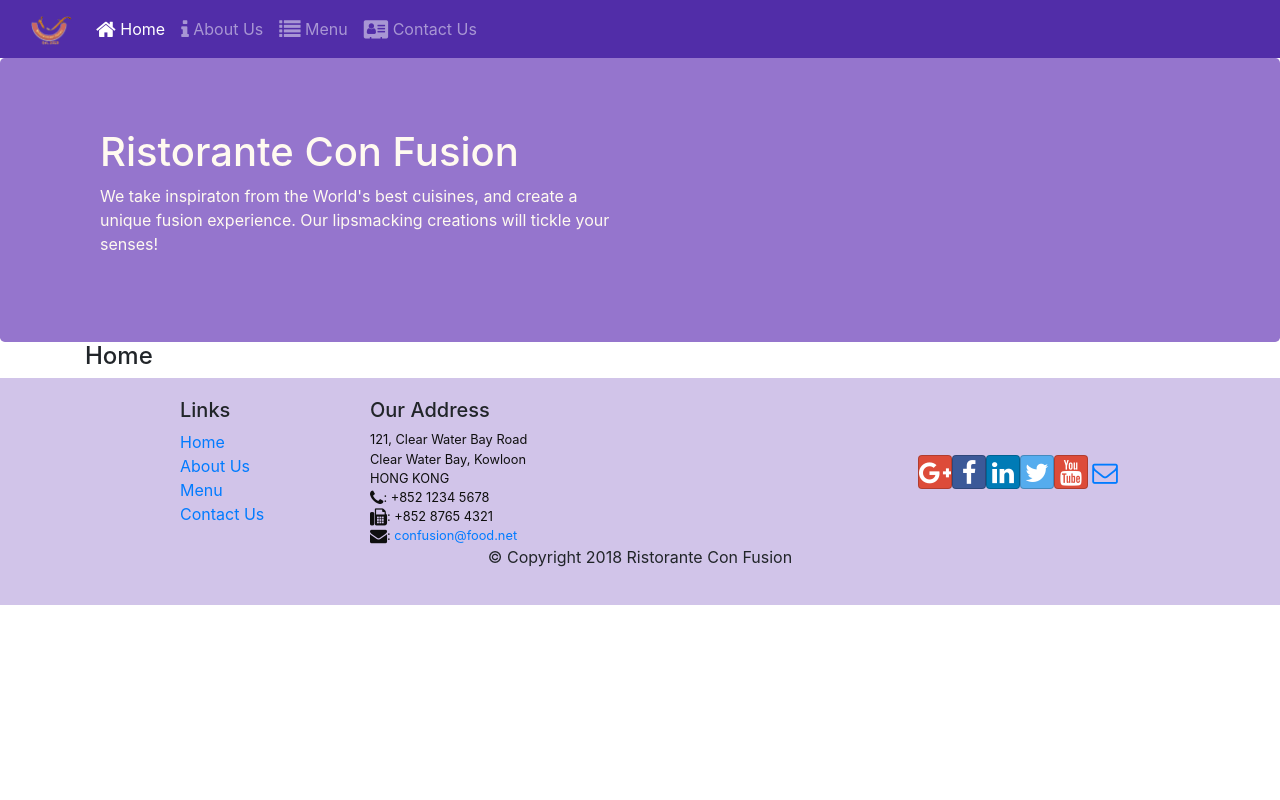
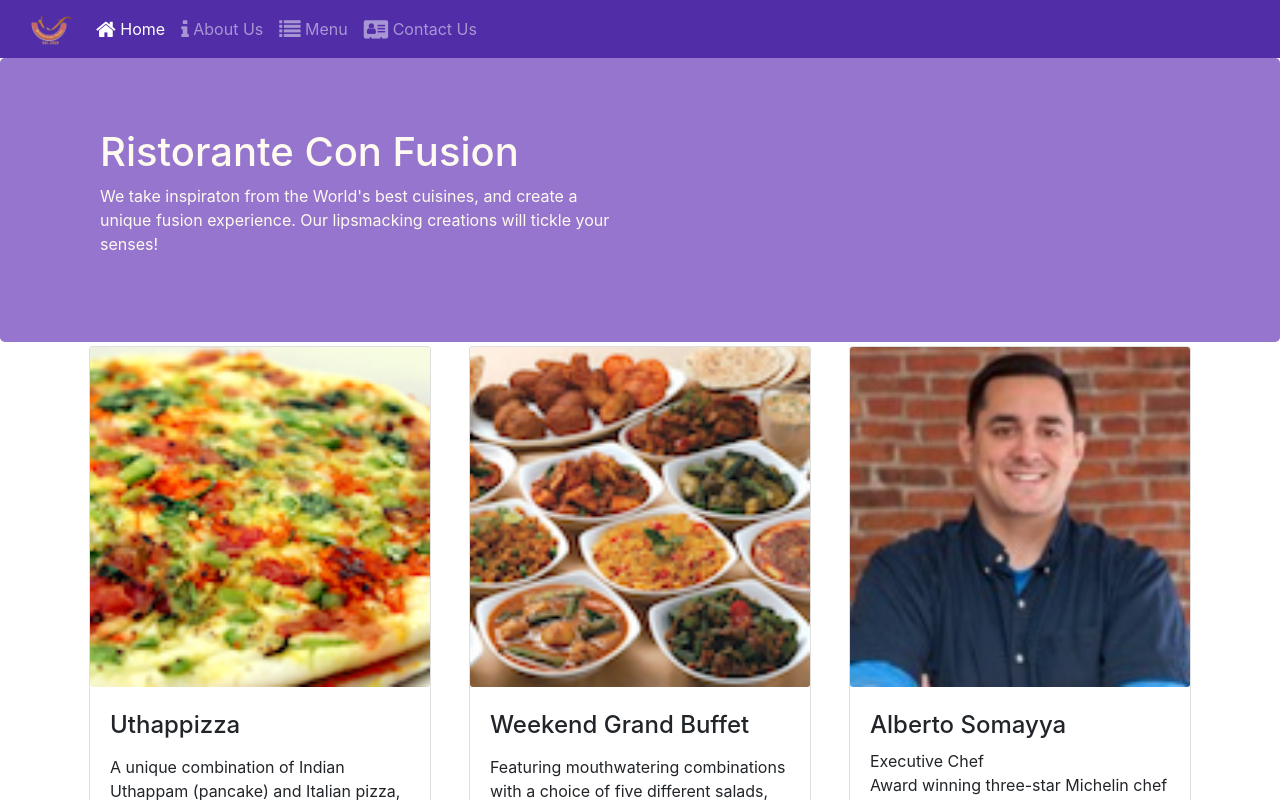
Before and after one commit to NandodkarAmogh/Ristorante-Con-Fusion-React, a React (Create React App) app: page /home in a window 1280 px wide. Shown: the top 800 px of the page. Built offline with nearby package versions, Linux system fonts and the light colour scheme.

Commit message:
React Router and single page application 1

```diff
--- a/src/components/DishdetailComponent.js
+++ b/src/components/DishdetailComponent.js
@@ -7,14 +7,15 @@ import React from 'react'
                 for(let comment in Dish) {
                     data.push(Dish[comment])
                 }
-            return(
+            if(data.id != null){
+                return(
                 <main>
                     <h3 style={{textAlign : 'center'}} >Comments</h3>
                     <ul style={{listStyleType : 'none'}}>
                         {data.map((comment) => (<li key={comment.id}><br></br>{comment.comment}<br></br><br></br><span > --{comment.author} </span> <span > , {comment.date}</span></li>))}
                     </ul>
                 </main>
-            )
+            )}
         }
         else {
             return(
--- a/src/components/FooterComponent.js
+++ b/src/components/FooterComponent.js
@@ -29,12 +29,15 @@ const FooterComponent = () => {
                     </div>
                     <div className="col-12 col-sm-4 align-self-center">
                         <div className="text-center">
-                            <a className="btn btn-social-icon btn-google" href="http://google.com/+"><i className="fa fa-google-plus"></i></a>
-                            <a className="btn btn-social-icon btn-facebook" href="http://www.facebook.com/profile.php?id="><i className="fa fa-facebook"></i></a>
-                            <a className="btn btn-social-icon btn-linkedin" href="http://www.linkedin.com/in/"><i className="fa fa-linkedin"></i></a>
-                            <a className="btn btn-social-icon btn-twitter" href="http://twitter.com/"><i className="fa fa-twitter"></i></a>
-                            <a className="btn btn-social-icon btn-google" href="http://youtube.com/"><i className="fa fa-youtube"></i></a>
-                            <a className="btn btn-social-icon" href="mailto:"><i className="fa fa-envelope-o"></i></a>
+                            <a className="btn " href="http://google.com/+"><i className="fa fa-lg fa-google-plus"></i></a>
+                            <a className="btn " href="http://www.facebook.com/profile.php?id="><i className="fa fa-lg fa-facebook"></i></a>
+                            <a className="btn " href="http://www.linkedin.com/in/"><i className="fa fa-lg fa-linkedin"></i></a>
+                            <a className="btn " href="http://twitter.com/"><i className="fa fa-lg fa-twitter"></i></a>
+                            <a className="btn " href="http://youtube.com/"><i className="fa fa-lg fa-youtube"></i></a>
+                            <a className="btn " href="mailto:"><i className="fa fa-lg fa-envelope-o"></i></a>
+                        {/* btn-social-icon btn-google btn-social-icon btn-facebook btn-social-icon btn-linkedin btn-social-icon btn-twitter btn-social-icon btn-google */}
+
+
                         </div>
                     </div>
                 </div>
--- a/src/components/HomeComponent.js
+++ b/src/components/HomeComponent.js
@@ -1,9 +1,21 @@
 import React from 'react'
+import RenderCardComponent from './RenderCardComponent'
+
 
 const HomeComponent = (props) => {
     return (
         <div className='container'>
-            <h4>Home</h4>
+            <div className="row align-items-start">
+                <div className="col-12 col-md m-1">
+                    <RenderCardComponent item = {props.dish}/>
+                </div>
+                <div className="col-12 col-md m-1">
+                    <RenderCardComponent item = {props.promotion}/>
+                </div>
+                <div className="col-12 col-md m-1">
+                    <RenderCardComponent item = {props.leader}/>
+                </div>
+            </div>
         </div>
     )
 }
--- a/src/components/MainComponent.js
+++ b/src/components/MainComponent.js
@@ -1,18 +1,37 @@
 import React from 'react';
 import HomeComponent from './HomeComponent';
 import { DISHES } from '../shared/dishes';
+import { COMMENTS } from '../shared/comments';
+import { LEADERS } from '../shared/leaders';
+import { PROMOTIONS } from '../shared/promotions';
 import HeaderComponent from './HeaderComponent';
 import FooterComponent from './FooterComponent';
 import MenuComponent from './MenuComponent';
+import ContactComponent from './ContactComponent';
 import { Switch, Route, Redirect } from 'react-router-dom';
-import ContactComponent from './ContactComponent';
+import DishdetailComponent from './DishdetailComponent';
+
 
 const MainComponent = () => {
     const dishes = DISHES;
+    const comments = COMMENTS;
+    const leaders = LEADERS;
+    const promotions = PROMOTIONS;
 
     const HomePage = () => {
         return (
-            <HomeComponent />
+            <HomeComponent dish = {dishes.filter((dish) => dish.featured === true)[0]}
+            leader = {leaders.filter((leader) => leader.featured === true)[0]}
+            promotion = {promotions.filter((promotion) => promotion.featured === true)[0]}
+            />
+        )
+    }
+
+    const DishWithId = ({match}) => {
+        return (
+            <DishdetailComponent dish={dishes.filter((dish) => dish.id === parseInt(match.params.dishId,10))[0]}
+            comments={comments.filter((comment) => comment.dishId === parseInt(match.params.dishId,10))[0]}
+            />
         )
     }
 
@@ -23,6 +42,7 @@ const MainComponent = () => {
             <Switch>
                 <Route path="/home" component={HomePage} />
                 <Route exact path= "/menu" component={() => <MenuComponent dishes = {dishes} />} />
+                <Route path="/menu/:dishId" component={DishWithId} />
                 <Route exact path='/contactus' component ={ContactComponent} />
                 <Redirect to="/home" />
             </Switch>
--- a/src/components/MenuComponent.js
+++ b/src/components/MenuComponent.js
@@ -1,6 +1,8 @@
 import React, {useState} from 'react';
-import { Card, CardImg, CardImgOverlay, CardText,CardBody, CardTitle } from 'reactstrap';
+import { Card, CardImg, CardImgOverlay,CardTitle, CardBody, CardText, Breadcrumb, BreadcrumbItem } from 'reactstrap';
 import DishdetailComponent from './DishdetailComponent';
+import RenderCardComponent from './RenderCardComponent';
+import { Link } from 'react-router-dom';
 
 const MenuComponent = ({dishes}) => {
     let [selectedDish,setSelectedDish] = useState(0)
@@ -9,12 +11,13 @@ const MenuComponent = ({dishes}) => {
         console.log(dish)
         return (
             <div key = {dish.id} className = "col-12 col-md-5 m-1">
+
                 <Card onClick={() => setSelectedDish(dish)}>
+                    {/* <Link to={`/menu/${dish.id}`} > */}
                     <CardImg width = "100%" src={dish.image} alt={dish.name} />
                     <CardImgOverlay>
                         <CardTitle className='title'>{dish.name}</CardTitle>
                     </CardImgOverlay>
-
                 </Card>
             </div>
         );
@@ -22,33 +25,45 @@ const MenuComponent = ({dishes}) => {
 
 
     const renderDish = (dish) => {
-        // if (dish !== null ) {
+        if (dish.id != null ) {
         return(
+
             <Card>
+                <Link to={`/menu/${dish.id}`} >
                 <CardImg width = "50%" src={dish.image} alt={dish.name} />
                 <CardBody>
                     <CardTitle className='title'>{dish.name}</CardTitle>
                     <CardText>{dish.description}</CardText>
                 </CardBody>
-
+                </Link>
             </Card>
-        )
-        // }
-        // else {
-        //     return(
-        //         <div>Please select a dish</div>
-        //     );
-        // }
+        )}
+        else {
+            return (
+                <div></div>
+            )
+        };
     }
 
     return (
         <div className = "container">
+                 <div className="row">
+                    <Breadcrumb>
+                        <BreadcrumbItem><Link to='/home'>Home</Link></BreadcrumbItem>
+                        <BreadcrumbItem active>Menu</BreadcrumbItem>
+                    </Breadcrumb>
+                    <div className="col-12">
+                        <h3>Menu</h3>
+                        <hr />
+                    </div>
+                 </div>
                  <div className = "row">
                     {menu}
                  </div>
                 <div className='row'>
                     <div className='col-12 col-md-5'>
                         {renderDish(selectedDish)}
+                        {/* <RenderCardComponent item = {selectedDish} /> */}
                     </div>
                     <DishdetailComponent Dish={selectedDish.comments} />
                 </div>
--- /dev/null
+++ b/src/components/RenderCardComponent.js
@@ -0,0 +1,24 @@
+import React from 'react';
+import { Card, CardImg, CardBody, CardText, CardTitle, CardSubtitle } from 'reactstrap';
+
+const RenderCardComponent = ({item}) => {
+    if(item.id != null) {
+        return (
+            <Card>
+                <CardImg src= {item.image} alt= {item.name} />
+                <CardBody>
+                    <CardTitle className='title'>{item.name}</CardTitle>
+                    {item.designation ? <CardSubtitle>{item.designation}</CardSubtitle> : null}
+                    <CardText>{item.description}</CardText>
+                </CardBody>
+            </Card>
+        )
+    }
+    else {
+        return(
+            <div></div>
+        )
+    }
+}
+
+export default RenderCardComponent
--- a/src/shared/leaders.js
+++ b/src/shared/leaders.js
@@ -29,7 +29,7 @@ export const LEADERS = [
     {
       id: 3,
       name: 'Alberto Somayya',
-      image: '/assets/images/alberto.png',
+      image: '/assets/images/alberto1.jpg',
       designation: 'Executive Chef',
       abbr: 'EC',
       featured: true,
```
Also changed, not shown: public/assets/images/alberto1.jpg (added).
